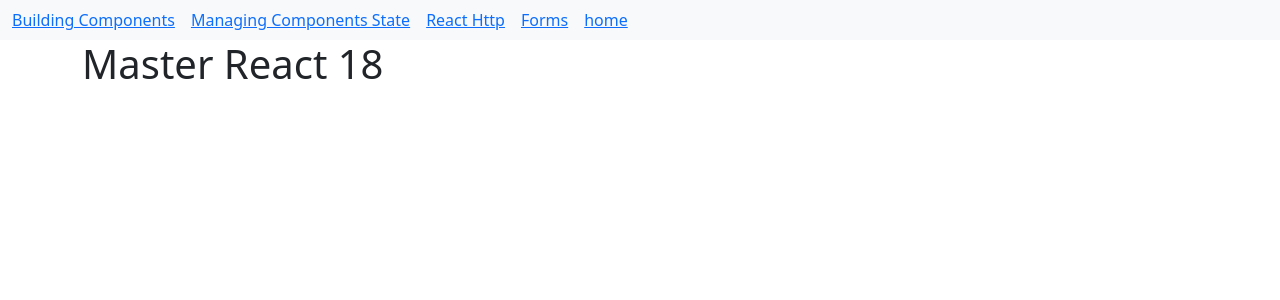
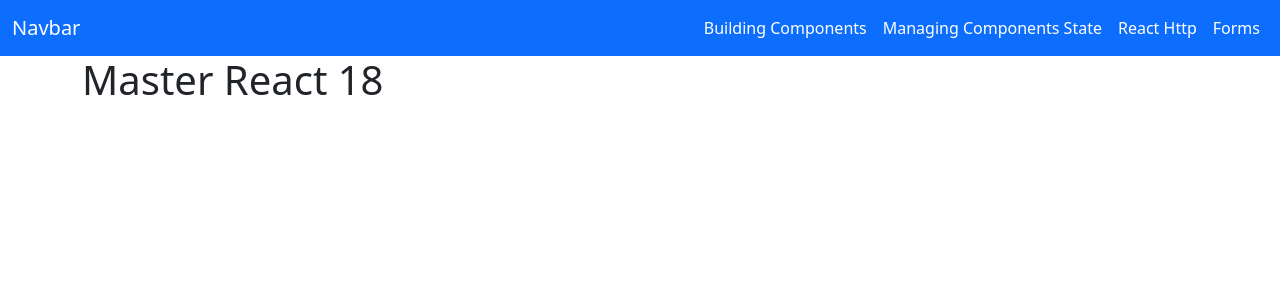
Before and after one commit to valerisuleo/droplets, a React app: page / in a window 1280 px wide. Shown: the top 300 px of the page. Built offline with nearby package versions, Linux system fonts and the light colour scheme.

Commit message:
refactor navbar

```diff
--- a/src/app/navbar.tsx
+++ b/src/app/navbar.tsx
@@ -1,35 +1,64 @@
+import { useState } from 'react';
 import { NavLink } from 'react-router-dom';
 
+const navLinks = [
+    {
+        path: '/building-components',
+        text: 'Building Components',
+    },
+    {
+        path: '/managing-components-state',
+        text: 'Managing Components State',
+    },
+    {
+        path: '/movies',
+        text: 'React Http',
+    },
+    {
+        path: '/movies/new',
+        text: 'Forms',
+    },
+];
+
 const Navbar = () => {
+    const [show, setShow] = useState(false);
+
+    const handleToggle = () => setShow(!show);
+
     return (
-        <nav className="navbar navbar-light bg-light">
+        <nav className="navbar navbar-expand-md navbar-primary bg-primary">
             <div className="container-fluid">
-                <div>
-                    <span className='me-3'>
-                        <NavLink to={'/building-components'}>
-                            Building Components
-                        </NavLink>
-                    </span>
-                    <span className='me-3'>
-                        <NavLink to={'/managing-components-state'}>
-                            Managing Components State
-                        </NavLink>
-                    </span>
-                    <span className='me-3'>
-                        <NavLink to={'/movies'}>
-                            React Http
-                        </NavLink>
-                    </span>
-                    <span className='me-3'>
-                        <NavLink to={'/movies/new'}>
-                            Forms
-                        </NavLink>
-                    </span>
-                    <span className='me-3'>
-                        <NavLink to={'/home'}>
-                            home
-                        </NavLink>
-                    </span>
+                <span className="navbar-brand mb-0 h1 text-white">
+                    Navbar
+                </span>
+                <button
+                    className="navbar-toggler"
+                    type="button"
+                    onClick={handleToggle}
+                    aria-controls="navbarNav"
+                    aria-expanded="false"
+                    aria-label="Toggle navigation"
+                >
+                    <span className="navbar-toggler-icon"></span>
+                </button>
+                <div
+                    className={`collapse navbar-collapse justify-content-end ${
+                        show ? 'show' : ''
+                    }`}
+                    id="navbarNav"
+                >
+                    <ul className="navbar-nav">
+                        {navLinks.map((link) => (
+                            <li className="nav-item" key={link.path}>
+                                <NavLink
+                                    className="nav-link text-white"
+                                    to={link.path}
+                                >
+                                    {link.text}
+                                </NavLink>
+                            </li>
+                        ))}
+                    </ul>
                 </div>
             </div>
         </nav>
```
